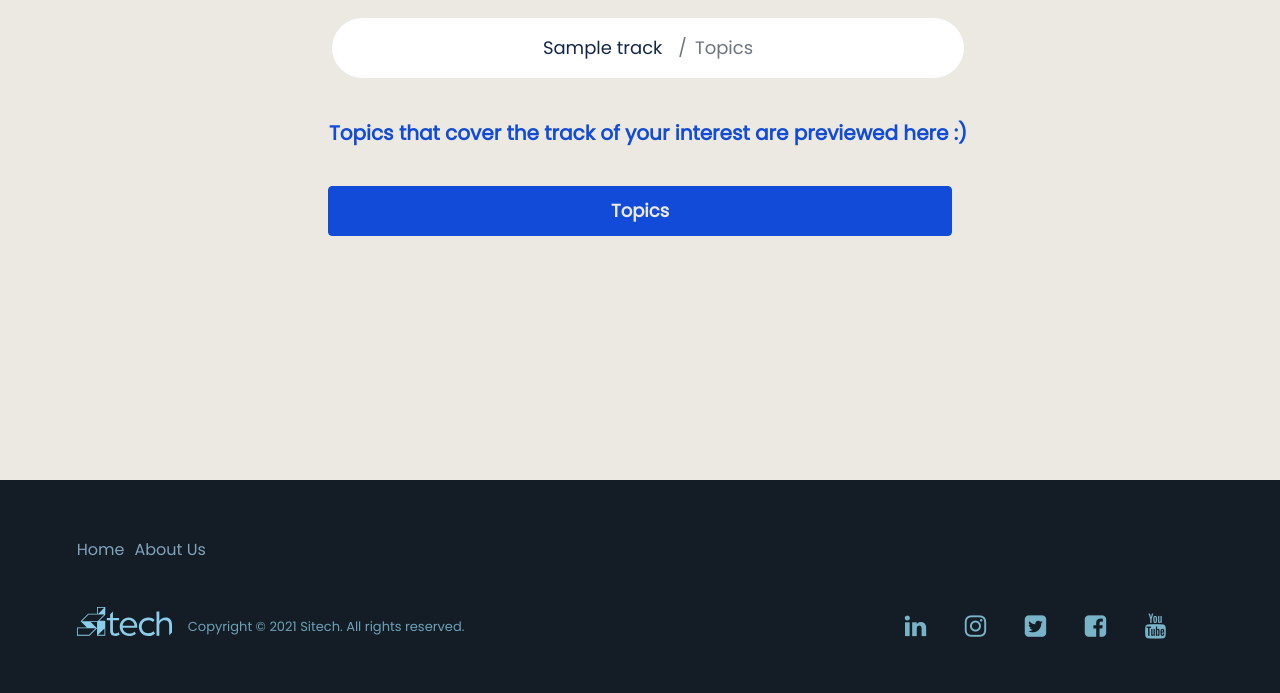
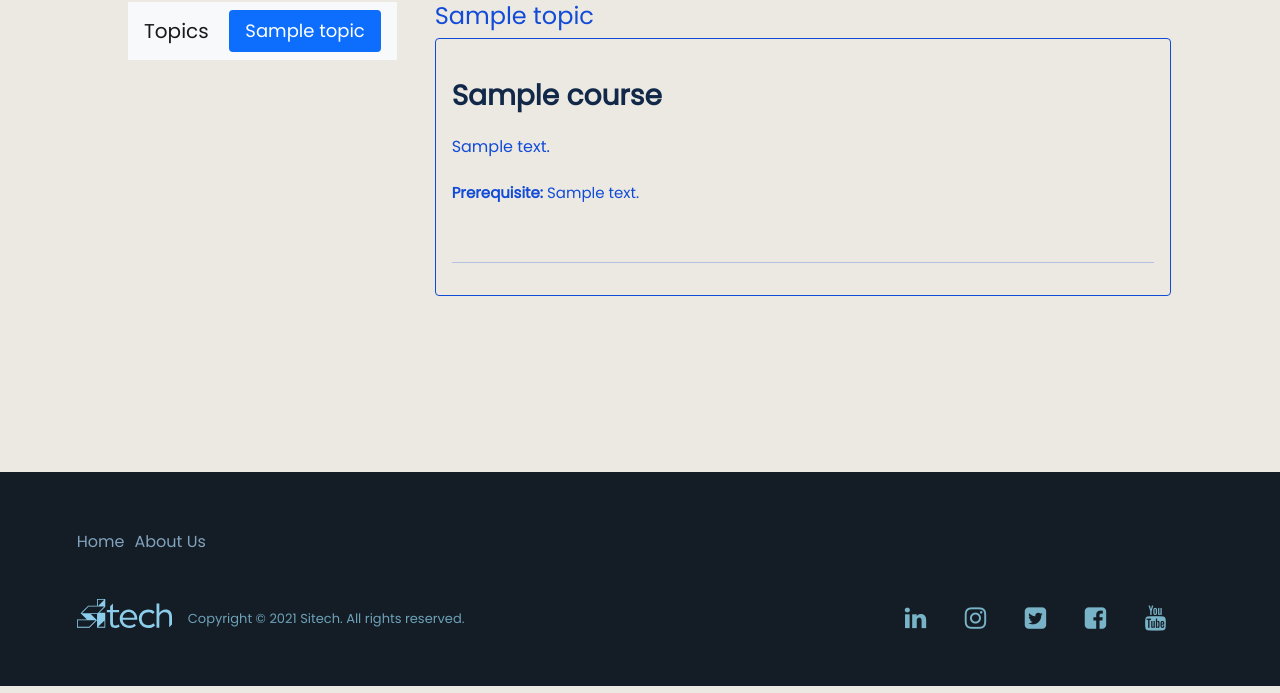
Before and after one commit to azez-alhoot/SiTech-Onboarding, a Django app: page /track/1/ in a window 1280 px wide. Shown: the part 78-771 px from the top of the page. Run offline with Django 3.2, Linux system fonts and the light colour scheme; tables that the repository leaves empty hold one stand-in row (values such as "Sample post"); some libraries are stand-ins or nearby versions.

Commit message:
sobhi and alaa changes

```diff
--- a/onboarding/forms.py
+++ b/onboarding/forms.py
@@ -7,6 +7,8 @@ from django.contrib.auth.forms import AuthenticationForm
 from crispy_forms.helper import FormHelper
 from django.utils.translation import gettext_lazy as _
 import re
+from .helper import roles
+
 # from django.forms import formset_factory
 
 class CustomUserCreationForm(UserCreationForm):
@@ -168,6 +170,6 @@ class AddProjectForm(forms.ModelForm):
 
 class AddProjectMembersForm(forms.Form):
 
-    member_position = forms.CharField(label='member_position', max_length=66)
+    member_position = forms.ChoiceField(choices=[(x,x) for x in roles])
     member_name = forms.CharField(label='member_name', max_length=66)
     member_linkedIn = forms.CharField(label='member_linkedIn', max_length=66)
--- a/onboarding/helper.py
+++ b/onboarding/helper.py
@@ -3,6 +3,7 @@ from django.template.loader import render_to_string
 from .models import UserTrackBridge, TrackTopicBridge, TopicCourseBridge, Resource, UserProgress, CustomUser, Track
 from django.shortcuts import get_object_or_404
 
+roles = ['PM', 'Tech Lead', 'QA', 'Developer']
 
 def send_email(context):
     data = "Hello"
--- a/onboarding/templates/track_topics.html
+++ b/onboarding/templates/track_topics.html
@@ -8,43 +8,28 @@
 {% block title %}Topics{% endblock %}
 
 {% block content %}
-
-<div class="container-fluid m-2 p-2 text-center">
-    <nav aria-label="breadcrumb" class="w-50 border border-white bg-white d-flex mx-auto mb-3 rounded-pill">
-        <ol class="breadcrumb p-2 mx-auto m-0">
-            <li class="breadcrumb-item active p-2 " aria-current="page"><a href="{% url 'tracks' %}">{{topics.0.4}}</a>
+<div class="row">
+    <div class="col-3 offset-1">
+<nav id="navbar-example2" class="navbar navbar-light bg-light px-3">
+    <a class="navbar-brand" href="#">Topics</a>
+    <ul class="nav nav-pills">
+        {% for topic in topics %}
+        <li class="nav-item w-100">
+            <a class="nav-link" href="#scrollspyHeading{{ topic.0 }}">{{ topic.1 }}</a>
         </li>
-            <li class="breadcrumb-item active p-2 " aria-current="page">Topics</li>
-        </ol>
+        {% endfor %}
+    </ul>
 </nav>
-    <br>
-    <p class="fw-bold fs-5">Topics that cover the track of your interest are previewed here :)</p>
 </div>
-
-<div class="container-fluid m-2 p-2 text-center w-50 d-flex mx-auto mb-3">
-
-    <button id="big-collapse" class="btn btn-primary w-100" type="button" data-bs-toggle="collapse"
-        data-bs-target="#collapseExample" aria-expanded="false" aria-controls="collapseExample">
-        Topics
-    </button>
-
-    <div class="collapse w-100 " id="collapseExample">
-
-            <div class="card card-body ">
-
+<div class="col-7">
+<div data-bs-spy="scroll" data-bs-target="#navbar-example2" data-bs-offset="0" class="scrollspy-example" tabindex="0">
     {% for topic in topics %}
-                <button class="btn btn-primary my-3 w-100" type="button" data-bs-toggle="collapse"
-                    data-bs-target="#courses{{ topic.0 }}" aria-expanded="false" aria-controls="#courses{{ topic.0 }}">
-                    {{ topic.1 }}
-                </button>
-
-                <div class="collapse" id="courses{{ topic.0 }}">
+    <h4 id="scrollspyHeading{{ topic.0 }}">{{ topic.1 }} </h4>
     <div class="card card-body">
         {% for course in courses %}
         {% if topic.0 == course.1 %}
         <div class="my-3">
-                            <h5 class="card-title mt-2 p-0 fw-bold fs-3 " ><a
-                                    href="{% url 'course' topic.4 topic.1 course.4 %}">{{ course.0 }}</a></h5>
+            <h5 class="card-title mt-2 p-0 fw-bold fs-3 "><a href="{% url 'course' topic.4 topic.1 course.4 %}">{{ course.0 }}</a></h5>
             <h6 class="card-text text-wrap p-0 my-4">{{ course.2 }}</h6>
             <p class="card-text text-wrap p-0 my-4"><b>Prerequisite:</b> {{ course.3 }}</p>
             <!-- <a class="btn btn-primary" href="{% url 'course' topic.4 topic.1 course.4 %}">Start</a> -->
@@ -53,11 +38,15 @@
         {% endif %}
         {% endfor %}
     </div>
-                </div>
     {% endfor %}
-            </div>
-
-    </div>
-
+</div></div>
 </div>
 {% endblock %}
+{% block js %}
+<script>
+    var scrollSpy = new bootstrap.ScrollSpy(document.body, {
+  target: '#navbar-example2'
+})
+
+</script>
+{% endblock %}
--- a/onboarding/views.py
+++ b/onboarding/views.py
@@ -48,6 +48,10 @@ from django.utils.encoding import force_bytes, force_text
 from django.utils.http import urlsafe_base64_encode, urlsafe_base64_decode
 
 from django.forms import formset_factory, modelformset_factory
+
+from .helper import roles
+
+dictionary = { x:[] for x in roles}
 
 
 class SignupView(CreateView):
@@ -306,14 +310,46 @@ def add_project_view(request, project_id=None):
         form_set_t = formset_factory(AddProjectMembersForm,extra=1, can_delete=True)
         formset = form_set_t(request.POST or None)
 
-        data = request.POST
+        data = request.POST.get('name')
         print(data)
         if form.is_valid() and formset.is_valid():
-            print('*************************************')
-            print('*************************************')
-            print('All Good')
-            print('*************************************')
-            print('*************************************')
+
+            instance = form.save(commit=False)
+
+            # instance = Project()
+
+            project_name = request.POST.get('name')
+            instance.name = project_name
+
+            project_description = request.POST.get('description')
+            instance.description = project_description
+
+
+            project_business_document = request.POST.get('business_document')
+            instance.business_document = project_business_document
+
+            project_technical_document = request.POST.get('technical_document')
+            instance.technical_document = project_technical_document
+
+            number_of_members = int(request.POST.get('form-TOTAL_FORMS'))
+
+            for i in range(number_of_members):
+
+                if request.POST.get(f'form-{i}-member_position') in dictionary:
+                    temp_list = [request.POST.get(f'form-{i}-member_name'),
+                    "Product Manager",
+                    request.POST.get(f'form-{i}-member_linkedIn'),
+                    "rdtfvgbhjnimkol"]
+                    dictionary[request.POST.get(f'form-{i}-member_position')].append(temp_list)
+
+
+            instance.members = dictionary
+
+
+
+            instance.save()
+
+
             return redirect('projects_view')
 
 
--- a/static/css/topics.css
+++ b/static/css/topics.css
@@ -40,3 +40,12 @@ a {
 a:hover {
     color: #124bd8;
 }
+#navbar-example2{
+position: fixed;
+left: 10%;
+width: 21%;
+}
+
+a:active {
+    font-weight:bolder;
+}
```
Also changed, not shown: media/projects_photos/Screenshot_from_2021-08-23_15-07-00_pPN72kD.png (added), media/projects_photos/Screenshot_from_2021-08-28_17-55-57.png (added), media/projects_photos/Screenshot_from_2021-08-30_21-13-54.png (added), media/projects_photos/Screenshot_from_2021-08-30_21-13-54_hyjYC3j.png (added). Lines whose indentation alone changed are shown as unchanged.
